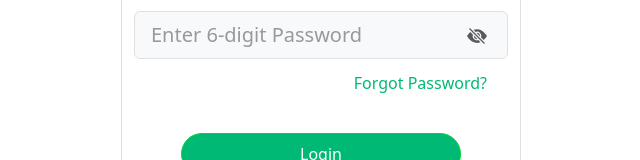
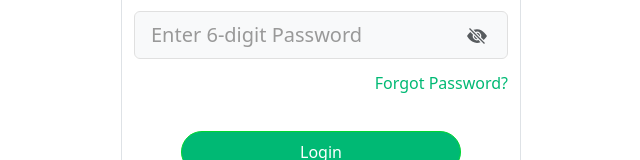
Before and after one commit to devtescode/Opay_Frontend, a React (Vite) app: page / in a window 1280 px wide. Shown: the part 284-444 px from the top of the page, without its empty margins (319-959 px from the left). Built offline with nearby package versions, Linux system fonts and the light colour scheme.

Commit message:
update settings page

```diff
--- a/src/assets/components/UserLoginpage/UserLogin.jsx
+++ b/src/assets/components/UserLoginpage/UserLogin.jsx
@@ -134,13 +134,13 @@ const UserLogin = () => {
 
 
                     <div className="d-flex mb-4">
-                        <Button
+                        <div
                             variant="link"
                             className="text-decoration-none ms-auto translate-middle-y"
                             style={{ color: '#00B974' }}
                         >
                             Forgot Password?
-                        </Button>
+                        </div>
                     </div>
 
                 </div>
```
